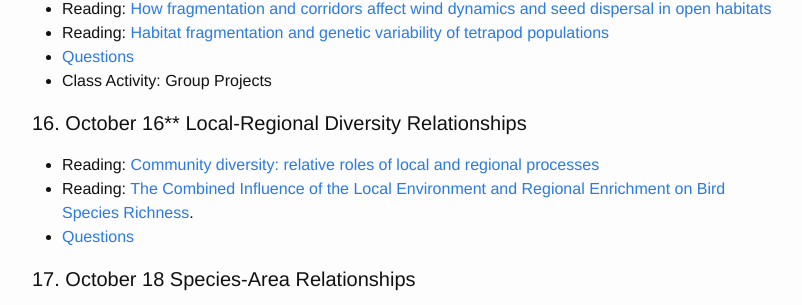
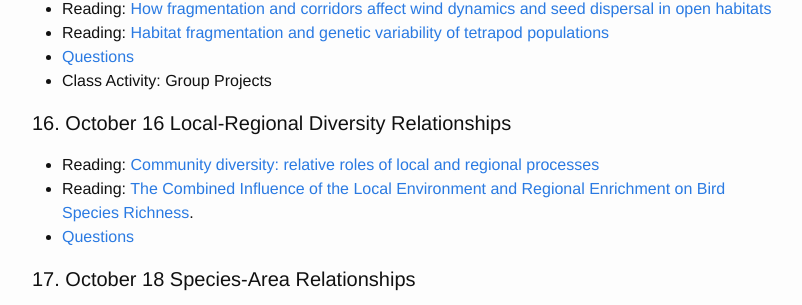
Before and after one commit to skmorgane/biodiversity-course, a Jekyll site: the page built from schedule.md, in a window 1280 px wide and 900 px high, scrolled down 2718 px. Shown: the part 148-453 px from the top of the window, without its empty margins (238-1040 px from the left). Built offline with Jekyll 4.4.1, drawn with Linux system fonts in a browser that asks for light colours.

Commit message:
just removing asterisks to make it look prettier

```diff
--- a/schedule.md
+++ b/schedule.md
@@ -97,7 +97,7 @@ Everyone needs to read: [Assemblage Time Series Reveal Biodiversity Change but N
 * [Questions]({{ site.baseurl }}/questions/Fragmentation)
 * Class Activity: Group Projects
 
-#### 16. October 16** Local-Regional Diversity Relationships
+#### 16. October 16 Local-Regional Diversity Relationships
 * Reading: [Community diversity: relative roles of local and regional processes](http://www.jstor.org/stable/1698957?seq=1#page_scan_tab_contents)
 * Reading: [The Combined Influence of the Local Environment and Regional Enrichment on Bird Species Richness](https://doi.org/10.1086/649578).
 * [Questions]({{ site.baseurl }}/questions/localregional)
```
